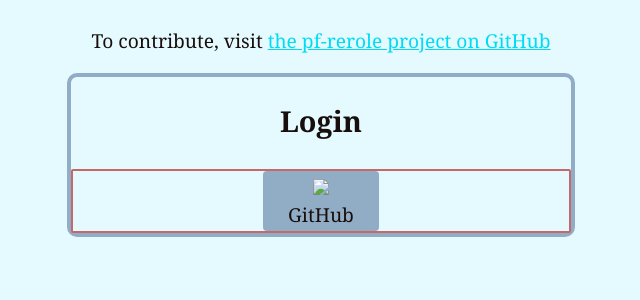
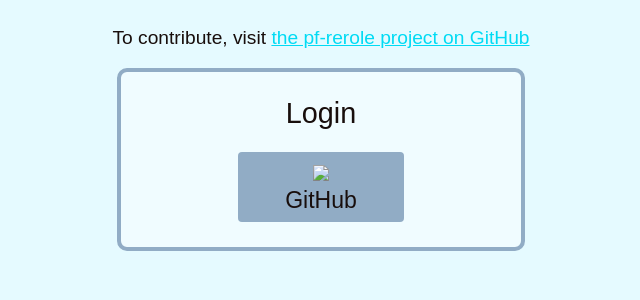
Before and after one commit to matthew-hale/pf-rerole, a Flask app: page /login in a window 1280 px wide. Shown: the top 300 px of the page, without its empty margins (319-959 px from the left). Run offline with Flask 3, Linux system fonts and the light colour scheme; data that the repository does not hold is empty.

Commit message:
Update font and styling of buttons

```diff
--- a/rerole.app/rerole_app/static/index.js
+++ b/rerole.app/rerole_app/static/index.js
@@ -32,7 +32,7 @@
             link.innerHTML = "View";
             buttons.appendChild(link);
 
-            let delete_button = document.createElement("button");
+            let delete_button = document.createElement("span");
             delete_button.setAttribute("onclick", "delete_character(this)");
             delete_button.innerHTML = "Delete";
             buttons.appendChild(delete_button);
--- a/rerole.app/rerole_app/static/styles.css
+++ b/rerole.app/rerole_app/static/styles.css
@@ -14,11 +14,11 @@
     --bright-blue: #9eb6d4;
     --bright-magenta: #bb82bc;
     --bright-cyan: #00f8fa;
-    --bright-white: #ffffff;
+    --bright-white: #f0fcff;
 }
 
 body {
-    font-family: Georgia, serif;
+    font-family: Arial, sans-serif;
     background-color: var(--white);
     color: var(--black);
     font-size: 1.2em;
@@ -43,13 +43,21 @@
     gap: 5px;
     grid-template-columns: 1fr;
     grid-auto-rows: minmax(50px, auto);
-    max-width: 500px;
-    max-height: 800px;
+    background-color: var(--bright-white);
+    max-width: 400px;
     margin-left: auto;
     margin-right: auto;
+    padding-top: 25px;
+    padding-bottom: 25px;
     border: 4px solid var(--blue);
     border-radius: 10px;
     text-align: center;
+}
+
+:is(h1, h2, h3, h4, h5, h6) {
+    font-weight: normal;
+    margin: 0 0 0 0;
+    padding: 0 0 0 0;
 }
 
 a:link, a:hover {
@@ -57,34 +65,35 @@
 }
 
 a:visited {
-    color: var(--bright-magenta);
+    color: var(--red);
 }
 
 a:active {
-    color: var(--bright-cyan);
+    color: var(--green);
 }
 
-.buttons {
-    border: 2px solid var(--red);
-    border-radius: 2px;
-}
-
-.buttons a, input[type=button], button {
-    width: 100px;
+.buttons a, span {
+    width: 150px;
     display: inline-block;
     font: bold;
-    font-family: Georgia, serif;
-    font-size: 1em;
+    font-size: 1.2em;
     color: var(--black);
     border: none;
     border-radius: 4px;
     background-color: var(--blue);
+    transition: background-color 0.2s;
     text-decoration: none;
     text-align: center;
-    padding: 3px 8px 3px 8px;
+    padding: 8px 8px 8px 8px;
+    margin-top: none;
+    margin-right: 25px;
+    margin-bottom: none;
     margin-left: 25px;
-    margin-right: 25px;
     cursor: pointer;
+}
+
+.buttons :hover {
+    background-color: var(--bright-blue);
 }
 
 .ability {
--- a/rerole.app/rerole_app/templates/index.html
+++ b/rerole.app/rerole_app/templates/index.html
@@ -23,7 +23,7 @@
 <div id="character-list" class="character-list">
     <h2>Characters</h2>
     <div class="buttons">
-        <button onclick=create_character()>New Character</button>
+        <span onclick=create_character()>New Character</span>
     </div>
 </div>
 
```
